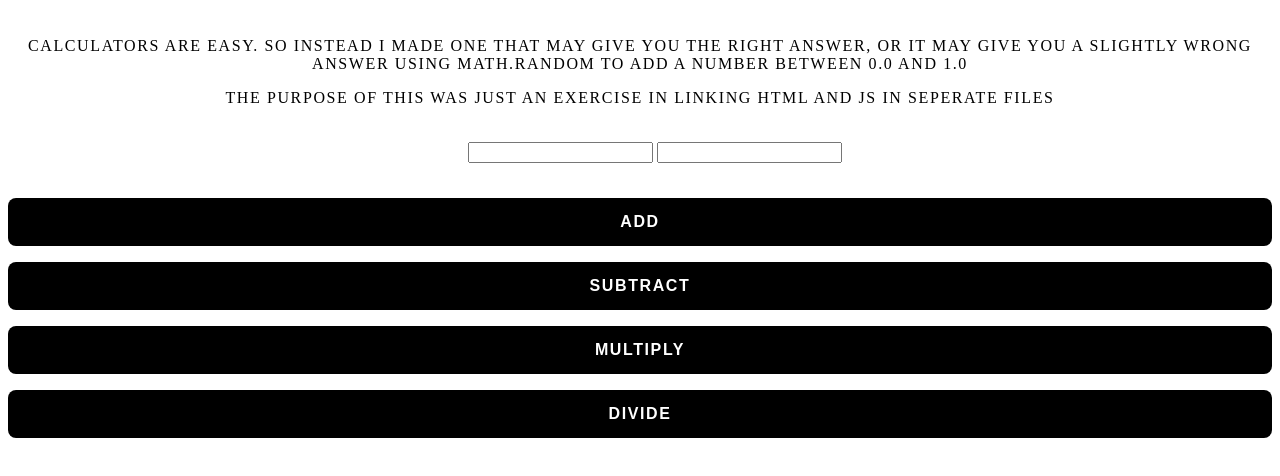
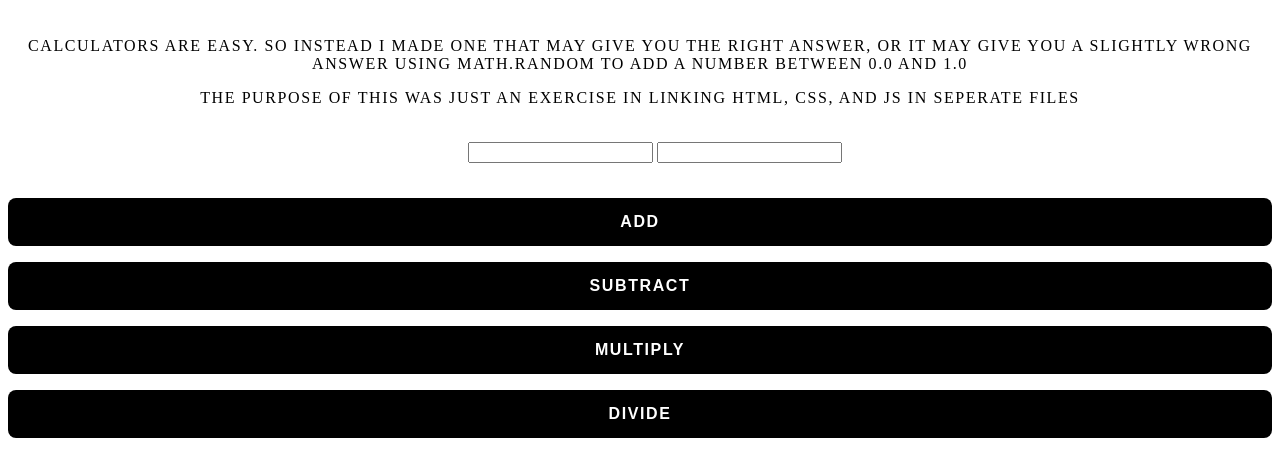
Before and after one commit to JordanTB/calculator, a plain HTML site: page index.html in a window 1280 px wide. Shown: the part 58-534 px from the top of the page. Drawn offline with Linux system fonts and the light colour scheme.

Commit message:
Edited Purpose Description

```diff
--- a/index.html
+++ b/index.html
@@ -11,7 +11,7 @@
     <main>
         <h1>Bad Calculator!</h1>
         <p>Calculators are easy. So instead I made one that may give you the right answer, or it may give you a slightly wrong answer using Math.random to add a number between 0.0 and 1.0</p>
-        <p>The purpose of this was just an exercise in linking HTML and JS in seperate files</p>
+        <p>The purpose of this was just an exercise in linking HTML, CSS, and JS in seperate files</p>
         <form action="index.html" method="post">
             <input type="number" name="num1" title="First Number" id="firstNumber">
             <input type="number" name="num2" title="Second Number" id="secondNumber">
```
